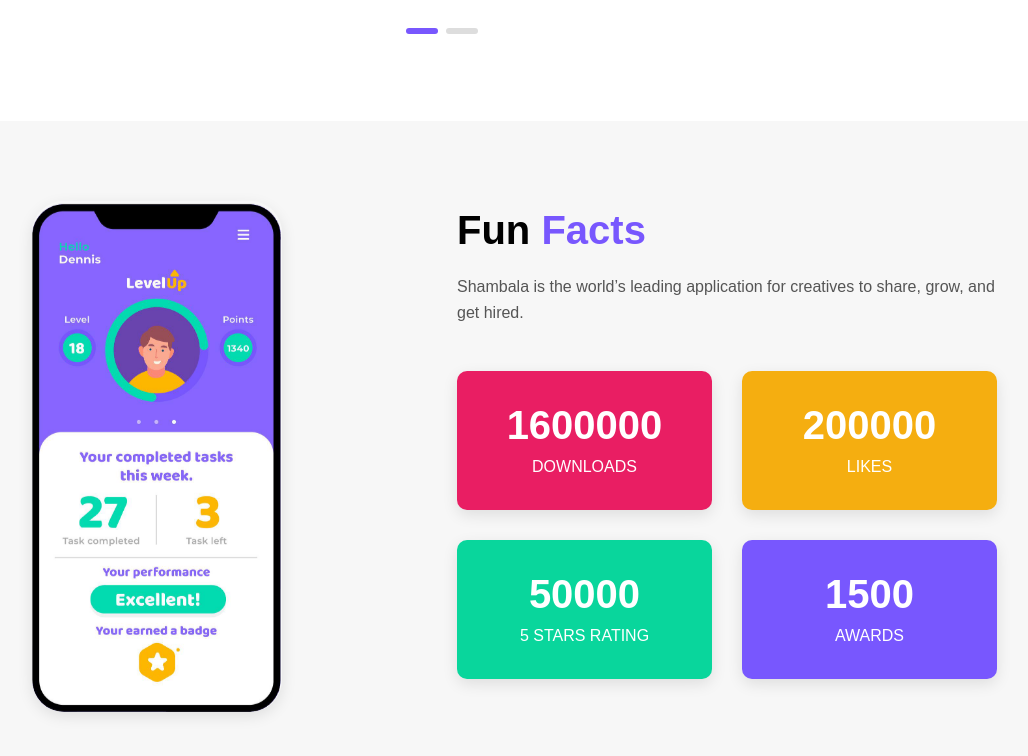
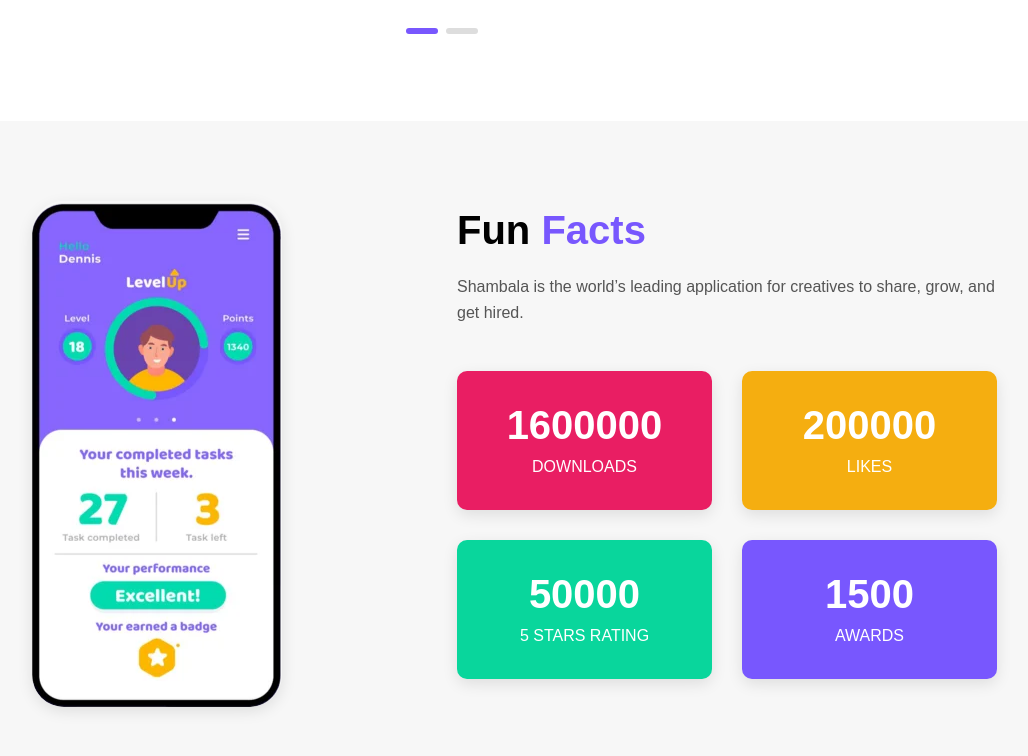
Before and after one commit to SeikuDev/Shambala, a plain HTML site: page index.html in a window 1280 px wide. Shown: the part 1290-2046 px from the top of the page, without its empty margins (198-1226 px from the left). Drawn offline with Linux system fonts and the light colour scheme.

Commit message:
fun facts image

```diff
--- a/index.html
+++ b/index.html
@@ -98,7 +98,7 @@
                                 src="img/app-screenshots/phone.webp"
                                 alt="shambala app"
                                 width="250"
-                                height="600"
+                                height="506"
                             >
                         </div>
                     </div>
@@ -168,7 +168,12 @@
                 <div class="row">
                     <div class="col-lg-6 col-md-5 d-flex align-items-center justify-content-center">
                         <div class="fun-facts-img">
-                            <img src="img/app-screenshots/2.png" alt="fun facts">
+                            <img
+                                src="img/app-screenshots/facts.webp"
+                                alt="fun facts"
+                                width="250"
+                                height="506"
+                            >
                         </div>
                     </div>
                     <div class="col-lg-6 col-md-7">
```
Also changed, not shown: img/app-screenshots/facts.webp (added).
